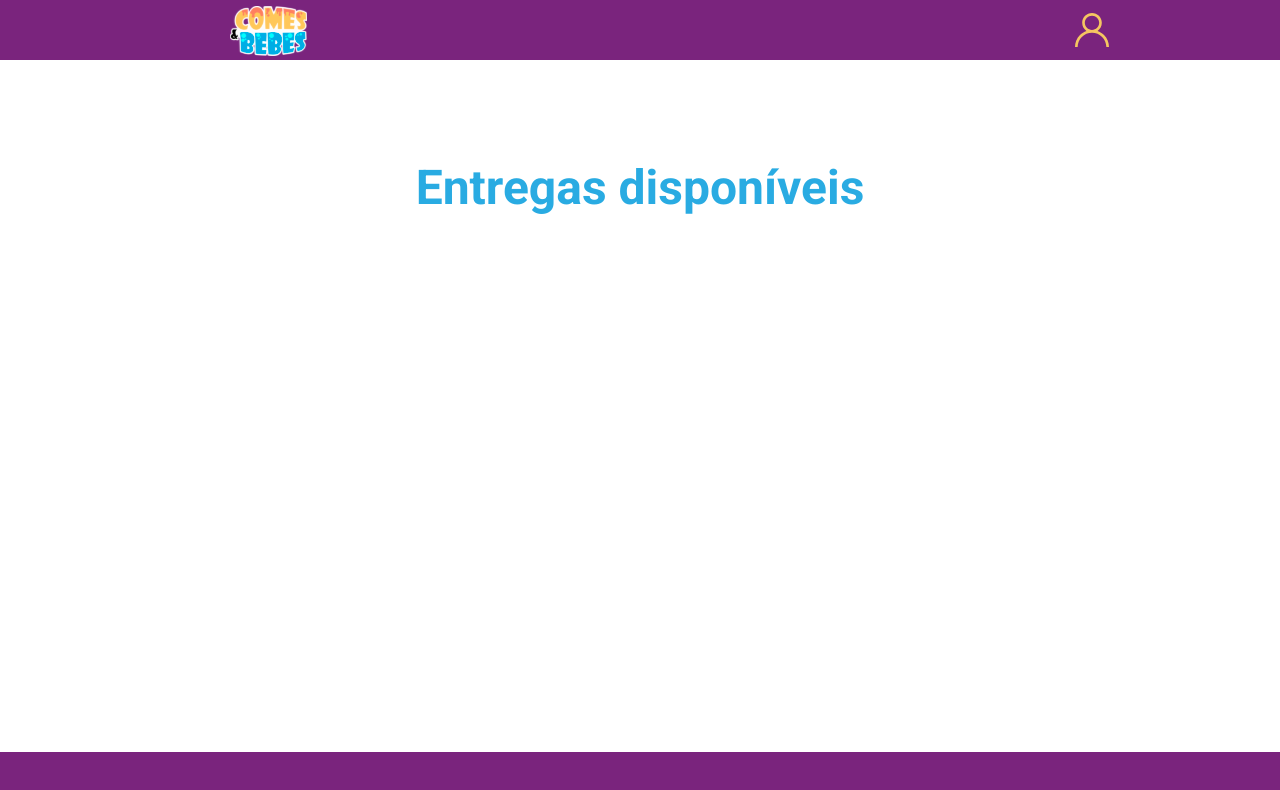
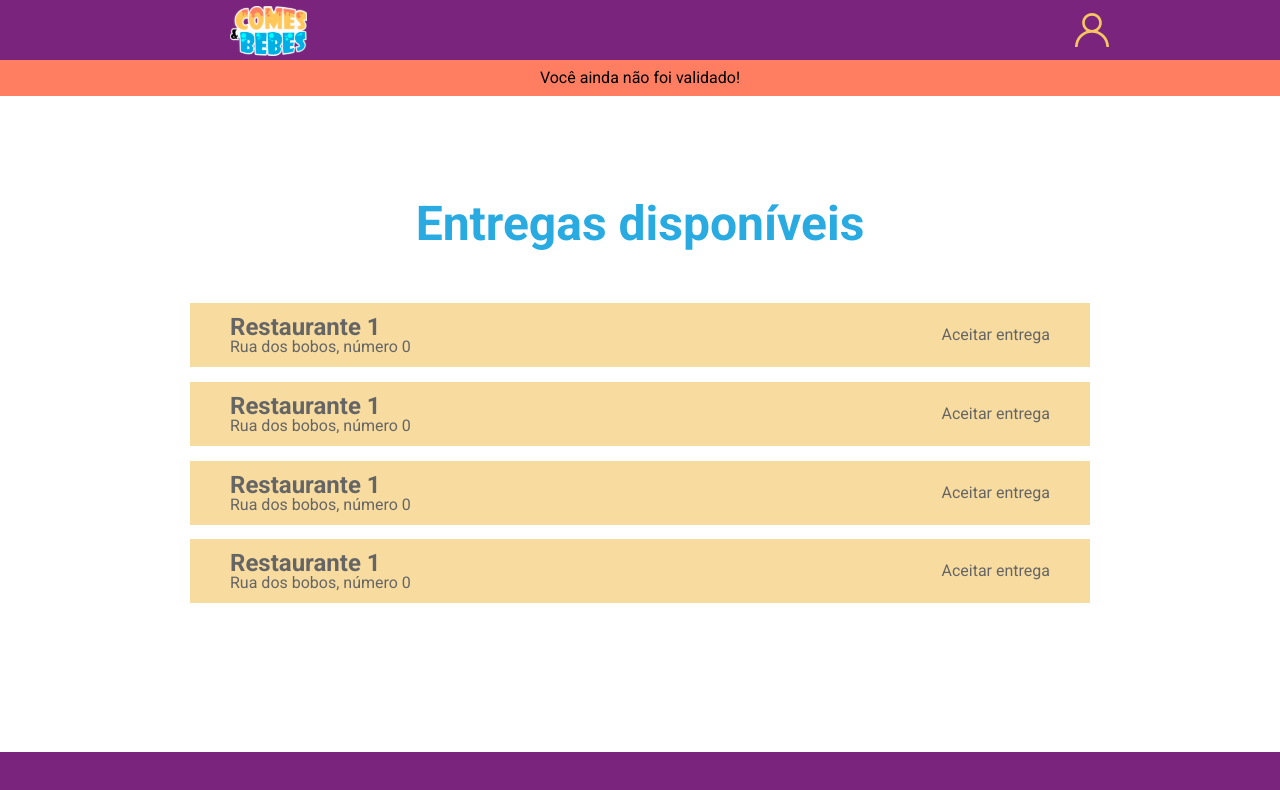
Before and after one commit to ThyagoFontenele/Projeto-final-deploy, a React (Create React App) app: page /deliveryman/not-validated in a window 1280 px wide. Shown: the top 790 px of the page. Built offline with nearby package versions, Linux system fonts and the light colour scheme.

Commit message:
pagina not validated deliveryman

```diff
--- /dev/null
+++ b/src/pages/NotValidatedDeliveryman/NotValidatedDeliveryman.css
@@ -0,0 +1,11 @@
+.not-validated-message {
+    height: 36px;
+    background-color: #FF7E61;
+    display: flex;
+    justify-content: center;
+    align-items: center;
+}
+
+.opacity-70 {
+    opacity: .6;
+}
--- a/src/pages/NotValidatedDeliveryman/NotValidatedDeliveryman.jsx
+++ b/src/pages/NotValidatedDeliveryman/NotValidatedDeliveryman.jsx
@@ -1,6 +1,8 @@
 import React from 'react'
 import Header from '../../components/Header/HeaderUserOnly/HeaderUserOnly'
+import Card from '../../components/Cards/CardRestauranteEntrega/CardRestauranteEntrega'
 import Footer from '../../components/Footer/Footer'
+import './NotValidatedDeliveryman.css'
 
 function NotValidatedDeliveryman() {
     return (
@@ -8,7 +10,18 @@ function NotValidatedDeliveryman() {
             <Header/>
 
             <main>
-                <h1 className="user-h1">Entregas disponíveis</h1>
+                <div className="not-validated-message">
+                    Você ainda não foi validado!
+                </div>
+                <div>
+                    <h1 className="user-h1">Entregas disponíveis</h1>
+                    <div className="cards-group-deliveryman opacity-70">
+                        <Card className="card"/>
+                        <Card className="card"/>
+                        <Card className="card"/>
+                        <Card className="card"/>
+                    </div>
+                </div>
             </main>
 
             <footer>
```
